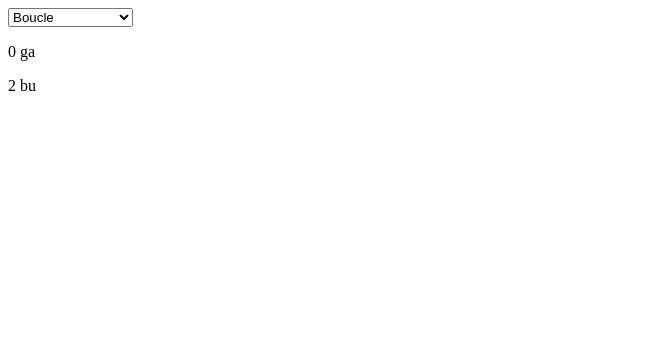
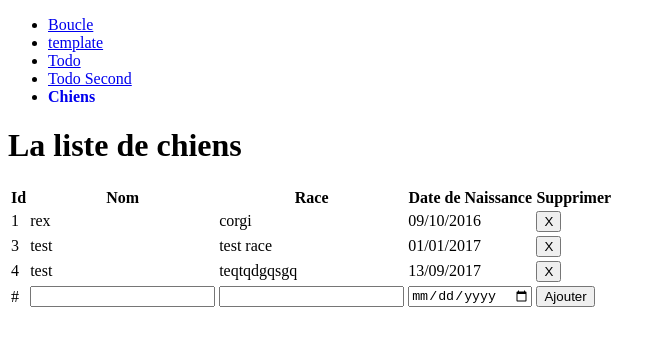
Before and after one commit to simplon-lyon/promo3-ng-learning, an Angular app: page /chiens in a window 1280 px wide. Shown: the top 346 px of the page, without its empty margins (0-666 px from the left). Built offline with nearby package versions, Linux system fonts and the light colour scheme; data requests are answered from the project's data file.

Commit message:
added routing and 404 page

```diff
--- a/src/app/app.component.css
+++ b/src/app/app.component.css
@@ -0,0 +1,4 @@
+.active {
+    font-weight: bold;
+    text-decoration: none;
+}
--- a/src/app/app.component.html
+++ b/src/app/app.component.html
@@ -1,15 +1,11 @@
-<select [(ngModel)]="selectedPage">
-    <option value="boucle">Boucle</option>
-    <option value="template">Template</option>
-    <option value="todo">Todo List</option>
-    <option value="todo-second">Todo List Second</option>
-    <option value="chien">Liste Chien</option>
-</select>
+<nav>
+    <ul>
+        <li><a routerLink="/boucle" routerLinkActive="active">Boucle</a></li>
+        <li><a routerLink="/template" routerLinkActive="active">template</a></li>
+        <li><a routerLink="/todo" routerLinkActive="active">Todo</a></li>
+        <li><a routerLink="/todo-second" routerLinkActive="active">Todo Second</a></li>
+        <li><a routerLink="/chiens" routerLinkActive="active">Chiens</a></li>
+    </ul>
+</nav>
 
-<app-boucle *ngIf="selectedPage === 'boucle'"></app-boucle>
-
-<app-template *ngIf="selectedPage ==='template'"></app-template>
-
-<app-todo *ngIf="selectedPage === 'todo'"></app-todo>
-<app-todo-second *ngIf="selectedPage === 'todo-second'"></app-todo-second>
-<app-liste-chien *ngIf="selectedPage === 'chien'"></app-liste-chien>
+<router-outlet></router-outlet>
--- /dev/null
+++ b/src/app/app.routes.ts
@@ -0,0 +1,19 @@
+import { Routes } from "@angular/router";
+import { BoucleComponent } from "./boucle/boucle.component";
+import { TemplateComponent } from "./template/template.component";
+import { TodoComponent } from "./todo/todo.component";
+import { TodoSecondComponent } from "./todo-second/todo-second.component";
+import { ListeChienComponent } from "./liste-chien/liste-chien.component";
+import { PageNotFoundComponent } from "./page-not-found/page-not-found.component";
+
+
+
+export const appRoutes:Routes = [
+    {path: 'boucle', component: BoucleComponent},
+    {path: 'template', component: TemplateComponent},
+    {path: 'todo', component: TodoComponent},
+    {path: 'todo-second', component: TodoSecondComponent},
+    {path: 'chiens', component: ListeChienComponent},
+    {path: '', pathMatch:'full' , redirectTo: '/chiens'},
+    {path: '**', component:PageNotFoundComponent}
+];
--- /dev/null
+++ b/src/app/page-not-found/page-not-found.component.html
@@ -0,0 +1,4 @@
+<p>
+  404 NOT FOUND
+  it seems that the url you're trying to reach doesn't exist
+</p>
--- /dev/null
+++ b/src/app/page-not-found/page-not-found.component.ts
@@ -0,0 +1,15 @@
+import { Component, OnInit } from '@angular/core';
+
+@Component({
+  selector: 'app-page-not-found',
+  templateUrl: './page-not-found.component.html',
+  styleUrls: ['./page-not-found.component.css']
+})
+export class PageNotFoundComponent implements OnInit {
+
+  constructor() { }
+
+  ngOnInit() {
+  }
+
+}
```
Also changed, not shown: src/app/app.module.ts (+7 -2 lines), src/app/page-not-found/page-not-found.component.css (added), 1 other file (tests, documents, lock files or other folders).
